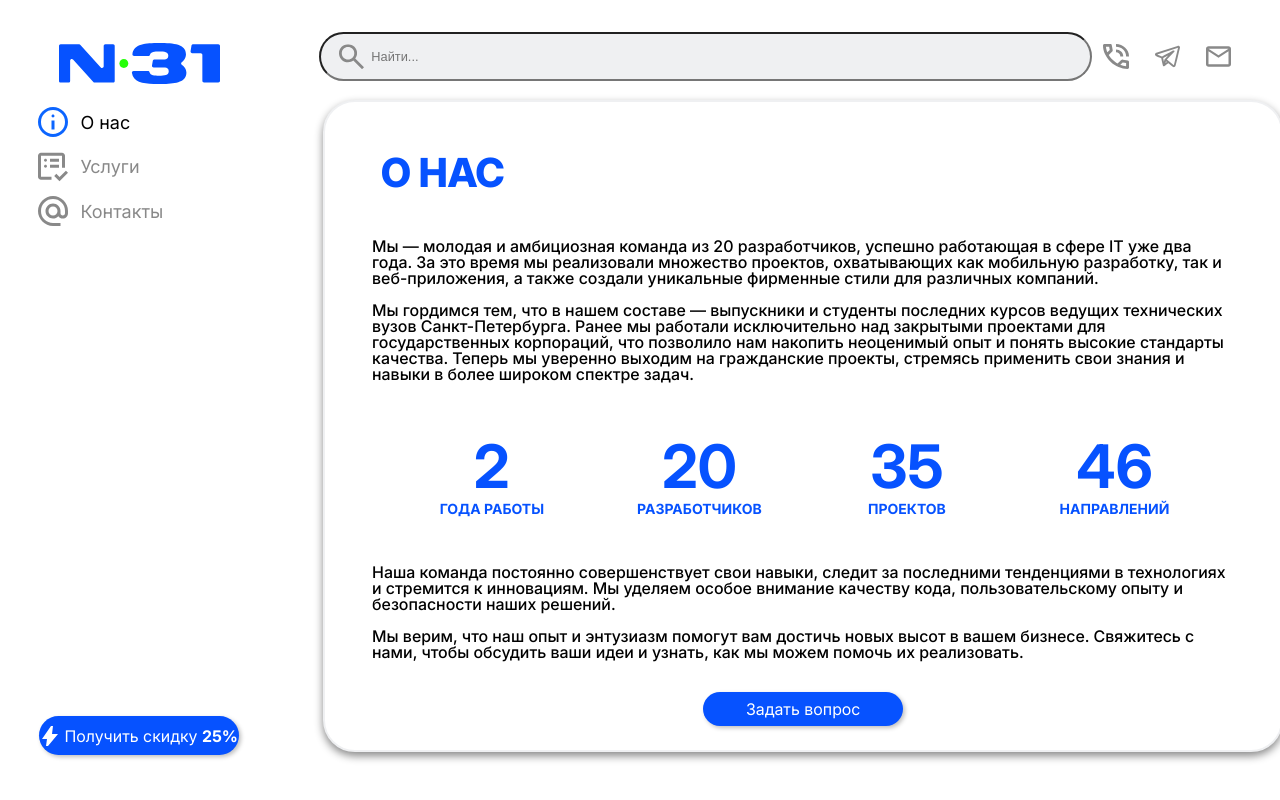
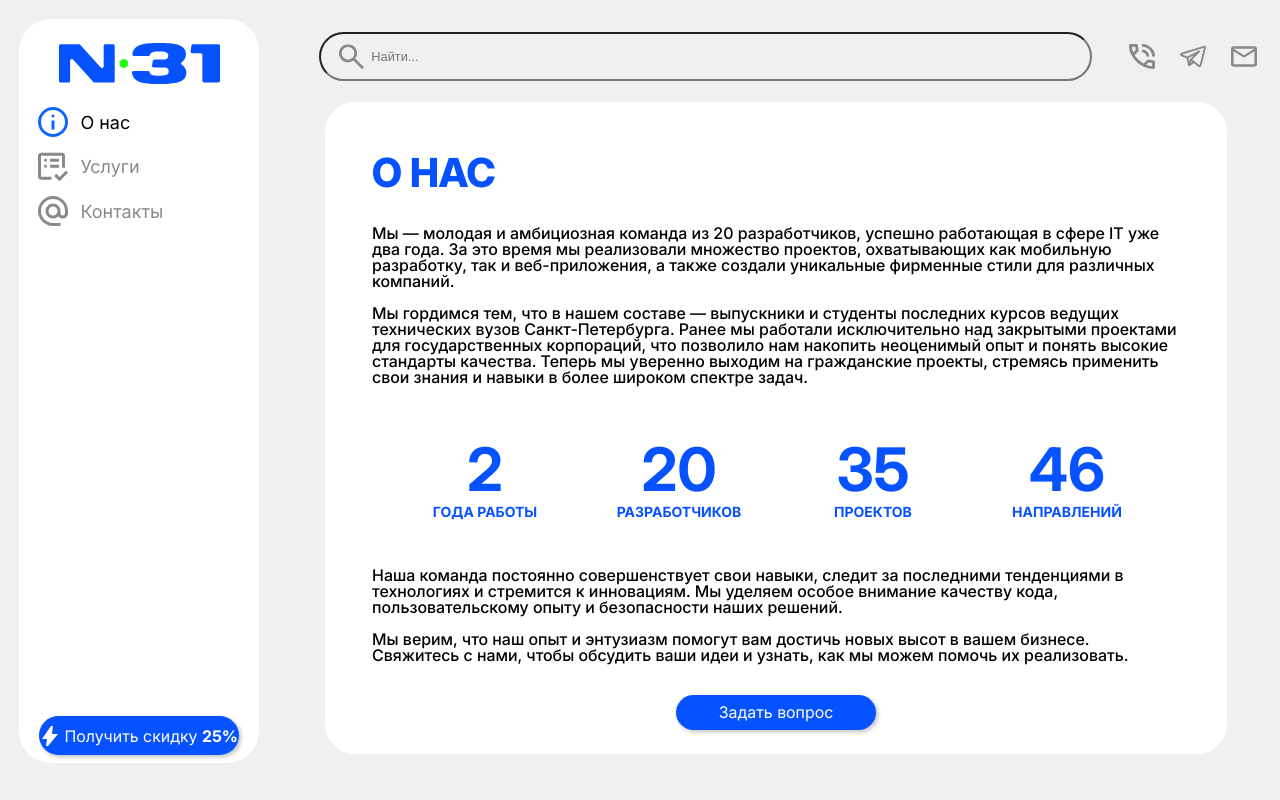
Before and after one commit to helennn123433/visitka_freelance, a Vue app: page / in a window 1280 px wide. Built offline with nearby package versions, Linux system fonts and the light colour scheme.

Commit message:
вернул поля sidebar

```diff
--- a/src/App.vue
+++ b/src/App.vue
@@ -58,6 +58,7 @@ onMounted(() => {
 .main__app {
   display: flex;
   height: 100vh;
+  background-color: #eff0f2;
 }
 
 .all__staff {
--- a/src/components/services/CardComp.vue
+++ b/src/components/services/CardComp.vue
@@ -18,7 +18,7 @@
     image: { src: string; alt: string; title: string; price: string; };
   }>();
 </script>
-<style lang="scss">
+<style lang="scss" scoped>
 @import '../../styles/colors.scss';
   .image {
     width: 100%; // Изображения занимают всю ширину контейнера
--- a/src/components/services/HomeView.vue
+++ b/src/components/services/HomeView.vue
@@ -22,7 +22,7 @@
   });
 </script>
 
-<style lang="scss">
+<style lang="scss" scoped>
   @import '../../styles/colors.scss';
   .header{
     width:100%;
--- a/src/components/services/SearchComp.vue
+++ b/src/components/services/SearchComp.vue
@@ -7,7 +7,7 @@
 <script setup lang="ts">
 
 </script>
-<style lang="scss">
+<style lang="scss" scoped>
 @import '../../styles/colors.scss';
   .search-container{
     position: relative;
```
